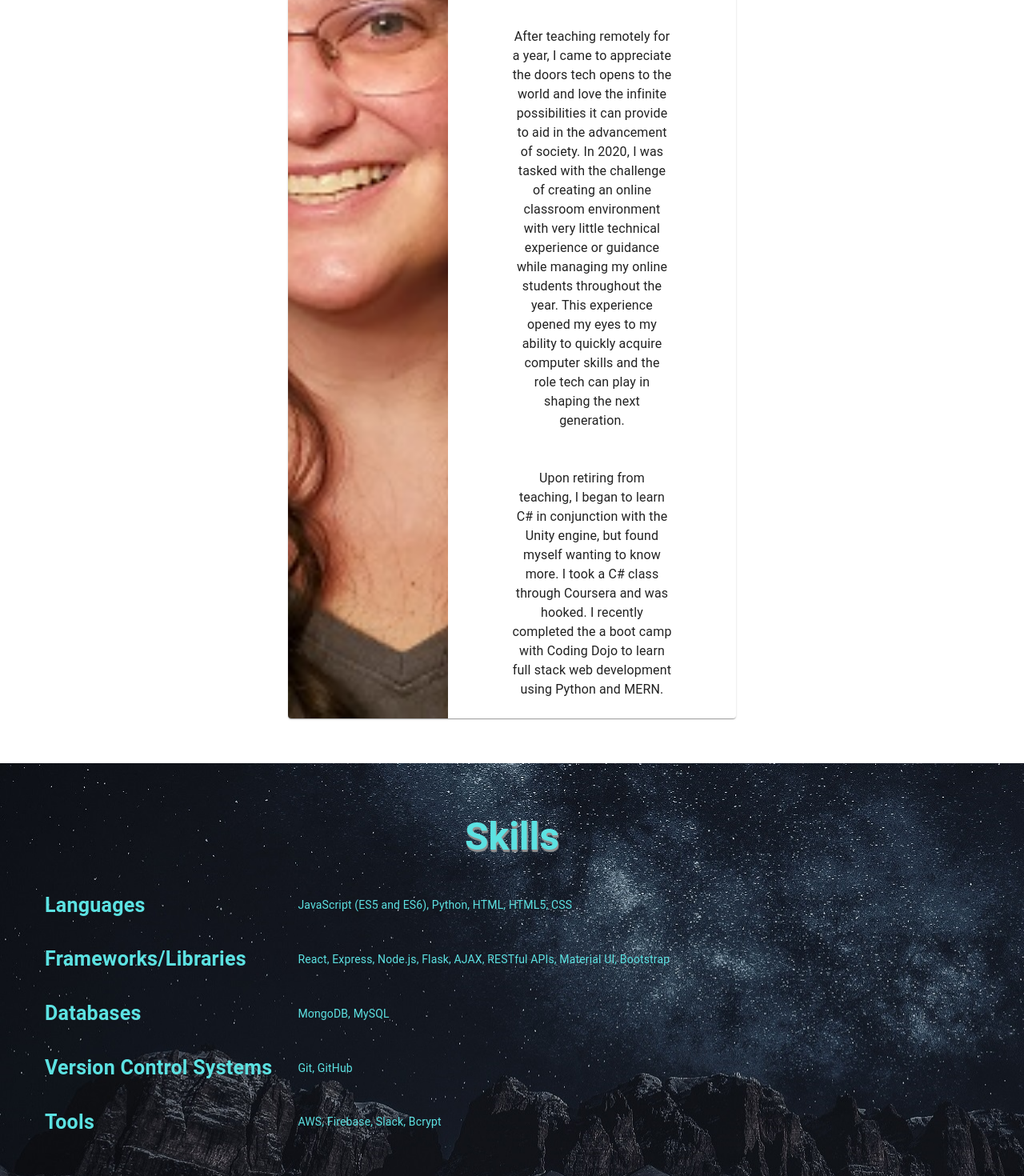
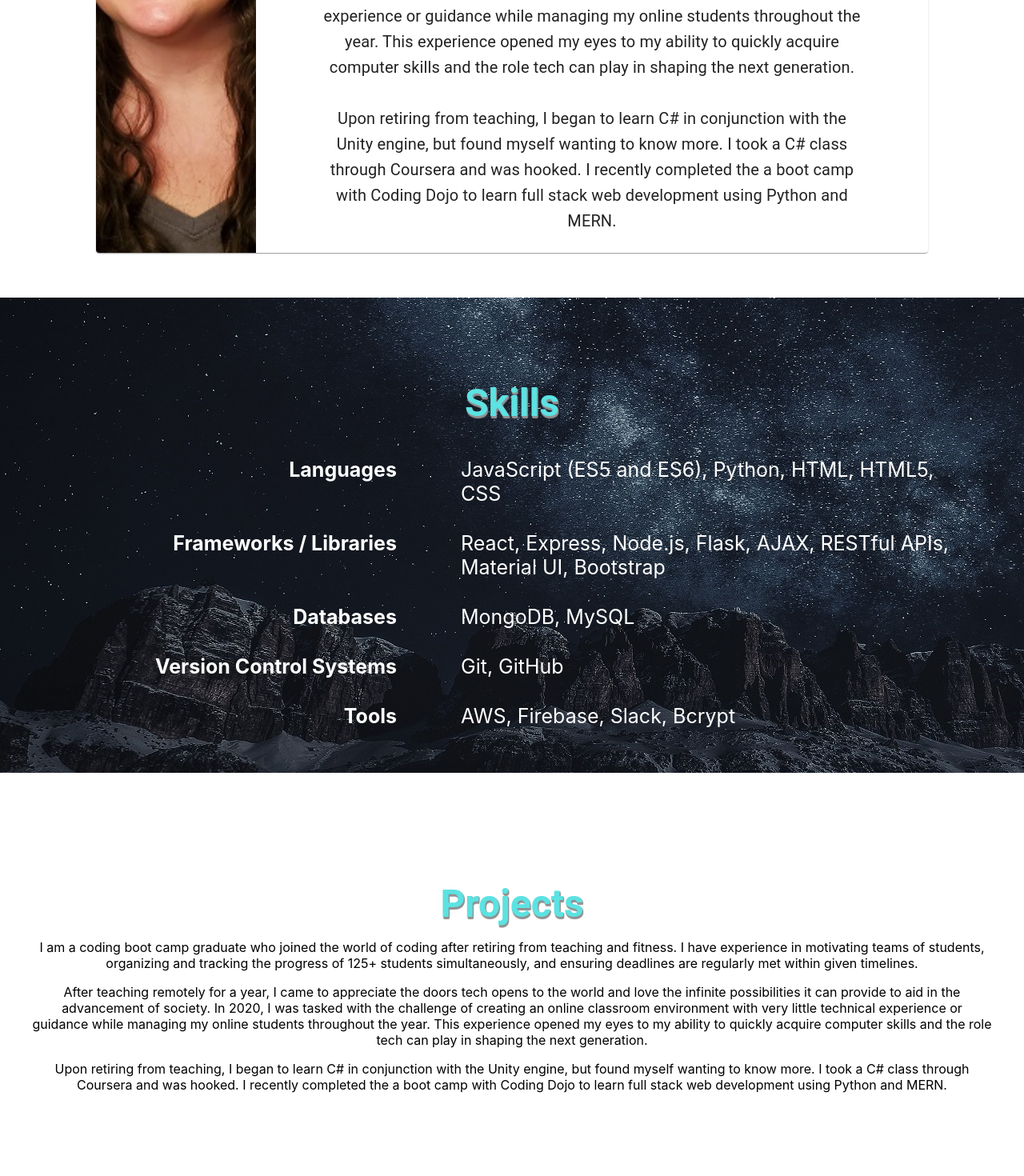
Before and after one commit to katoltmans/Personal-Portfolio, a React (Create React App) app in the folder client/: page /portfolio in a window 1280 px wide. Shown: the part 540-2010 px from the top of the page at 80% size. Built offline with nearby package versions, Linux system fonts and the light colour scheme.

Commit message:
Fix Skills grid

```diff
--- a/client/src/components/About.js
+++ b/client/src/components/About.js
@@ -26,17 +26,20 @@ const About = () => {
                 >
                     About Me
                 </Typography>
-                <Card sx={{ display: "flex", mx: 40 }}>
+                <Card sx={{ display: "flex", mx: 10 }}>
                     <CardMedia
                         component="img"
-                        sx={{ width: 200 }}
+                        sx={{ width: "200px" }}
                         image="/imgs/ProfilePic.jpg"
-                        alt="profile picture"
+                        alt="Kat Oltmans profile picture"
                     />
                     <CardContent sx={{ py: 3, px: 10 }}>
-                        <Grid container direction="column" spacing={4}>
+                        <Grid container direction="column" spacing={2}>
                             <Grid item>
-                                <Typography variant="body1" gutterBottom>
+                                <Typography
+                                    variant="h6"
+                                    sx={{ mb: 2, fontWeight: "normal" }}
+                                >
                                     I am a coding boot camp graduate who joined
                                     the world of coding after retiring from
                                     teaching and fitness. I have experience in
@@ -48,9 +51,11 @@ const About = () => {
                             </Grid>
                             <Grid item>
                                 <Typography
-                                    variant="body1"
-                                    sx={{ mb: 2 }}
-                                    style={{ whiteSpace: "pre-wrap" }}
+                                    variant="h6"
+                                    sx={{ mb: 2, fontWeight: "normal" }}
+                                    style={{
+                                        whiteSpace: "pre-wrap",
+                                    }}
                                 >
                                     After teaching remotely for a year, I came
                                     to appreciate the doors tech opens to the
@@ -69,7 +74,8 @@ const About = () => {
                             </Grid>
                             <Grid item>
                                 <Typography
-                                    variant="body1"
+                                    variant="h6"
+                                    sx={{ fontWeight: "normal" }}
                                     style={{ whiteSpace: "pre-wrap" }}
                                 >
                                     Upon retiring from teaching, I began to
--- a/client/src/components/Skills.js
+++ b/client/src/components/Skills.js
@@ -1,20 +1,28 @@
-import {
-    TableBody,
-    TableCell,
-    TableContainer,
-    TableRow,
-    Typography,
-} from "@mui/material";
+import { Grid, Typography } from "@mui/material";
 import { Box } from "@mui/system";
 import React from "react";
 
 const Skills = () => {
+    const leftColStyle = {
+        fontWeight: "bold",
+        fontSize: "25px",
+        textAlign: "right",
+        justifyContent: "center",
+    };
+
+    const rightColStyle = {
+        textAlign: "left",
+        verticalAlign: "center",
+        fontSize: "25px",
+    };
+
     return (
         <React.Fragment>
             <a id="skills" />
             <Box
                 sx={{
                     p: 5,
+                    pt: 10,
                     backgroundImage: "url('/imgs/nightSkySection.jpg')",
                     // Source: Photo by eberhard grossgasteiger: https://www.pexels.com/photo/canion-mountains-on-night-sky-2098428/</React.Fragment>
                 }}
@@ -31,97 +39,49 @@ const Skills = () => {
                 >
                     Skills
                 </Typography>
-                <TableContainer>
-                    <TableBody>
-                        <TableRow style={{ width: "100%" }}>
-                            <TableCell
-                                sx={{
-                                    color: "#5ce2e2",
-                                    fontWeight: "bold",
-                                    fontSize: "25px",
-                                    borderBottom: "none",
-                                }}
-                            >
+                <Box sx={{ color: "#fff" }}>
+                    <Grid container spacing={10} sx={{ p: 2 }}>
+                        <Grid item xs={5} sx={leftColStyle}>
                             Languages
-                            </TableCell>
-                            <TableCell
-                                sx={{ color: "#5ce2e2", borderBottom: "none" }}
-                            >
-                                JavaScript (ES5 and ES6), Python, HTML, HTML5,
-                                CSS
-                            </TableCell>
-                        </TableRow>
-                        <TableRow>
-                            <TableCell
-                                sx={{
-                                    color: "#5ce2e2",
-                                    fontWeight: "bold",
-                                    fontSize: "25px",
-                                    borderBottom: "none",
-                                }}
-                            >
-                                Frameworks/Libraries
-                            </TableCell>
-                            <TableCell
-                                sx={{ color: "#5ce2e2", borderBottom: "none" }}
-                            >
-                                React, Express, Node.js, Flask, AJAX, RESTful
-                                APIs, Material UI, Bootstrap
-                            </TableCell>
-                        </TableRow>
-                        <TableRow>
-                            <TableCell
-                                sx={{
-                                    color: "#5ce2e2",
-                                    fontWeight: "bold",
-                                    fontSize: "25px",
-                                    borderBottom: "none",
-                                }}
-                            >
+                        </Grid>
+                        <Grid item xs={7} sx={rightColStyle}>
+                            JavaScript (ES5 and ES6), Python, HTML, HTML5, CSS
+                        </Grid>
+                    </Grid>
+                    <Grid container spacing={10} sx={{ p: 2 }}>
+                        <Grid item xs={5} sx={leftColStyle}>
+                            Frameworks / Libraries
+                        </Grid>
+                        <Grid item xs={7} sx={rightColStyle}>
+                            React, Express, Node.js, Flask, AJAX, RESTful APIs,
+                            Material UI, Bootstrap
+                        </Grid>
+                    </Grid>
+                    <Grid container spacing={10} sx={{ p: 2 }}>
+                        <Grid item xs={5} sx={leftColStyle}>
                             Databases
-                            </TableCell>
-                            <TableCell
-                                sx={{ color: "#5ce2e2", borderBottom: "none" }}
-                            >
+                        </Grid>
+                        <Grid item xs={7} sx={rightColStyle}>
                             MongoDB, MySQL
-                            </TableCell>
-                        </TableRow>
-                        <TableRow>
-                            <TableCell
-                                sx={{
-                                    color: "#5ce2e2",
-                                    fontWeight: "bold",
-                                    fontSize: "25px",
-                                    borderBottom: "none",
-                                }}
-                            >
+                        </Grid>
+                    </Grid>
+                    <Grid container spacing={10} sx={{ p: 2 }}>
+                        <Grid item xs={5} sx={leftColStyle}>
                             Version Control Systems
-                            </TableCell>
-                            <TableCell
-                                sx={{ color: "#5ce2e2", borderBottom: "none" }}
-                            >
+                        </Grid>
+                        <Grid item xs={7} sx={rightColStyle}>
                             Git, GitHub
-                            </TableCell>
-                        </TableRow>
-                        <TableRow>
-                            <TableCell
-                                sx={{
-                                    color: "#5ce2e2",
-                                    fontWeight: "bold",
-                                    fontSize: "25px",
-                                    borderBottom: "none",
-                                }}
-                            >
+                        </Grid>
+                    </Grid>
+                    <Grid container spacing={10} sx={{ p: 2 }}>
+                        <Grid item xs={5} sx={leftColStyle}>
                             Tools
-                            </TableCell>
-                            <TableCell
-                                sx={{ color: "#5ce2e2", borderBottom: "none" }}
-                            >
+                        </Grid>
+                        <Grid item xs={7} sx={rightColStyle}>
                             AWS, Firebase, Slack, Bcrypt
-                            </TableCell>
-                        </TableRow>
-                    </TableBody>
-                </TableContainer>
+                        </Grid>
+                    </Grid>
+                </Box>
             </Box>
         </React.Fragment>
     );
```
Also changed, not shown: client/src/components/Education.js (+20 -17 lines), client/src/components/Projects.js (+20 -17 lines). Lines whose indentation alone changed are shown as unchanged.
